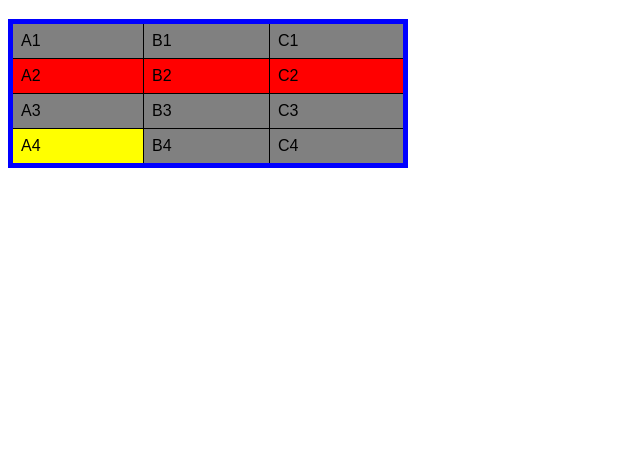
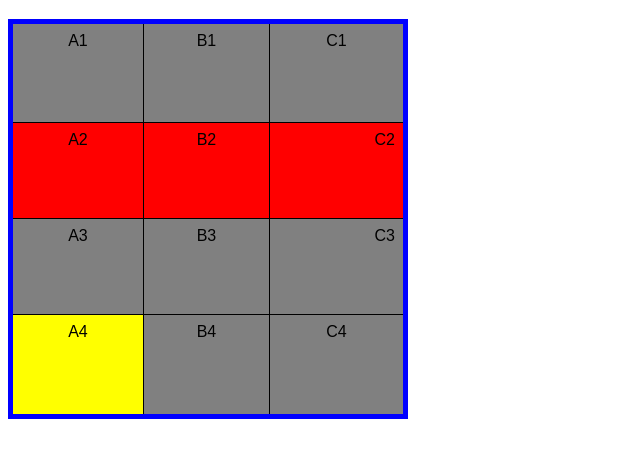
Before and after one commit to viniciustixu/CursoHTMLeCSS, a plain HTML site: page MÓDULO 3 - Diversos/aula01/tabela001.html in a window 1280 px wide. Shown: the part 61-518 px from the top of the page, without its empty margins (0-640 px from the left). Drawn offline with Linux system fonts and the light colour scheme.

Commit message:
update tabela001

```diff
--- a/MÓDULO 3 - Diversos/aula01/tabela001.html
+++ b/MÓDULO 3 - Diversos/aula01/tabela001.html
@@ -11,6 +11,7 @@
         }
 
         table {
+            height: 400px;
             width: 400px;
             border-collapse: collapse;
             border: 5px solid blue;
@@ -27,10 +28,16 @@
         td {
             border: 1px solid black;
             padding: 8px;
+            text-align: center; /* Alinhamento horizontal */
+            vertical-align: top; /* Alinhamento vertical */
         }
 
         td.dado {
             background-color: yellow;
+        }
+
+        .numero {
+            text-align: right;
         }
     </style>
 </head>
@@ -51,12 +58,12 @@
         <tr class="linha">
             <td>A2</td>
             <td>B2</td>
-            <td>C2</td>
+            <td class="numero">C2</td>
         </tr>
         <tr>
             <td>A3</td>
             <td>B3</td>
-            <td>C3</td>
+            <td class="numero">C3</td>
         </tr>
         <tr>
             <td class="dado">A4</td>
```
